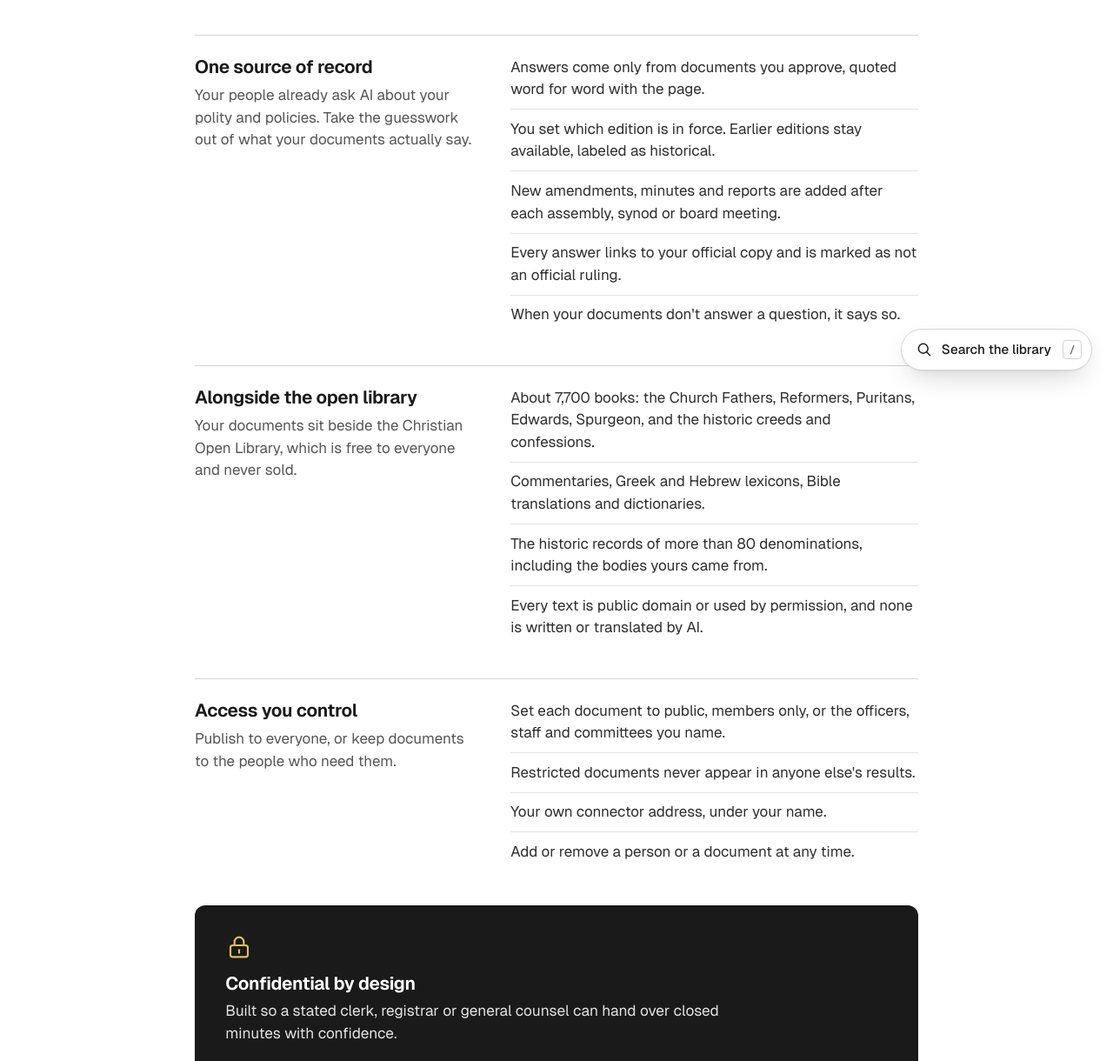
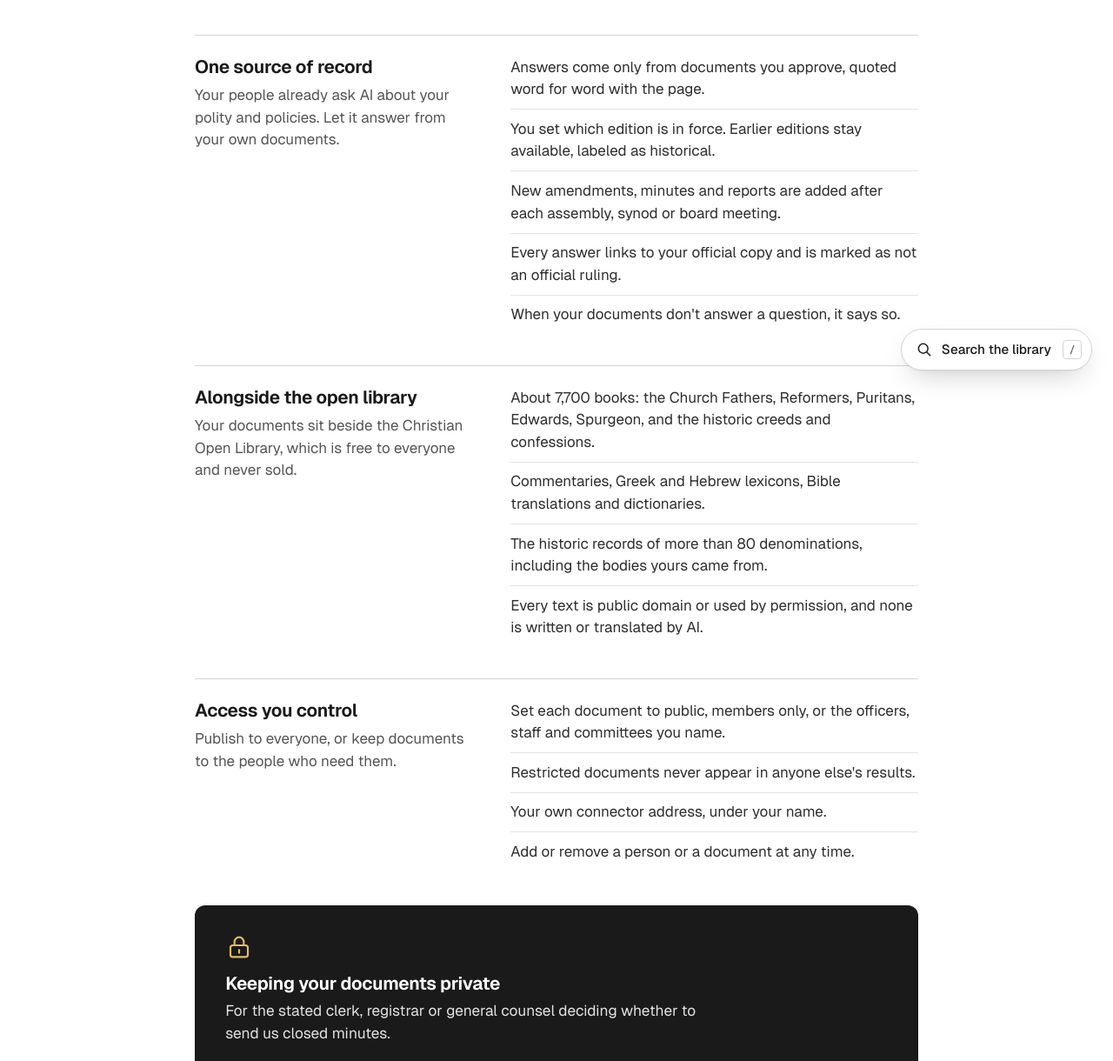
Before and after one commit to Christian-open-library/website, a plain HTML site: page docs/organizations.html in a window 1280 px wide. Shown: the part 350-1570 px from the top of the page at 87% size. Drawn offline with Linux system fonts and the light colour scheme.

Commit message:
For organizations: plainer privacy heading and lead (no 'by design', no 'with confidence'), no 'take the guesswork out'
Co-Authored-By: Claude Opus 5.5 <noreply@anthropic.com>

```diff
--- a/docs/organizations.html
+++ b/docs/organizations.html
@@ -67,7 +67,7 @@
 <section class="biz">
   <div class="biz-head">
     <h2>One source of record</h2>
-    <p>Your people already ask AI about your polity and policies. Take the guesswork out of what your documents actually say.</p>
+    <p>Your people already ask AI about your polity and policies. Let it answer from your own documents.</p>
   </div>
   <ul class="biz-list">
     <li>Answers come only from documents you approve, quoted word for word with the page.</li>
@@ -106,8 +106,8 @@
 
 <section class="vault" id="security" aria-labelledby="vault-h">
   <svg class="vault-ic" viewBox="0 0 24 24" aria-hidden="true"><rect x="4.5" y="10.5" width="15" height="10" rx="2"/><path d="M8 10.5V7.5a4 4 0 0 1 8 0v3"/><path d="M12 14.5v2.5"/></svg>
-  <h2 id="vault-h">Confidential by design</h2>
-  <p class="vault-lead">Built so a stated clerk, registrar or general counsel can hand over closed minutes with confidence.</p>
+  <h2 id="vault-h">Keeping your documents private</h2>
+  <p class="vault-lead">For the stated clerk, registrar or general counsel deciding whether to send us closed minutes.</p>
   <ul class="vault-list">
     <li><strong>No query logging</strong><span>The connector doesn't record what anyone asks.</span></li>
     <li><strong>Never used to train AI, never sold</strong><span>Voyage AI, which ranks passages, deletes them straight away and doesn't train on them.</span></li>
```
Also changed, not shown: src/organizations.html (+3 -3 lines).
